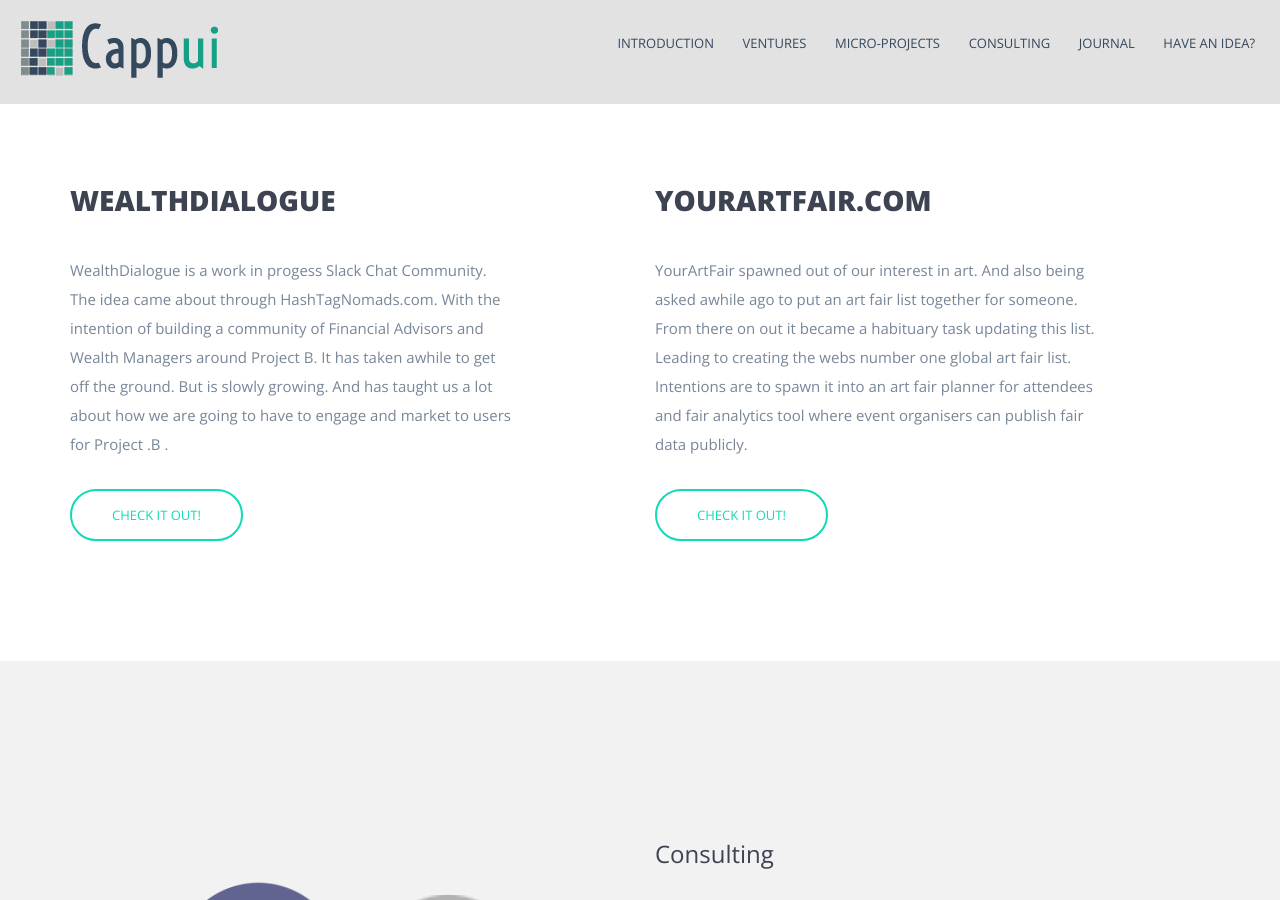
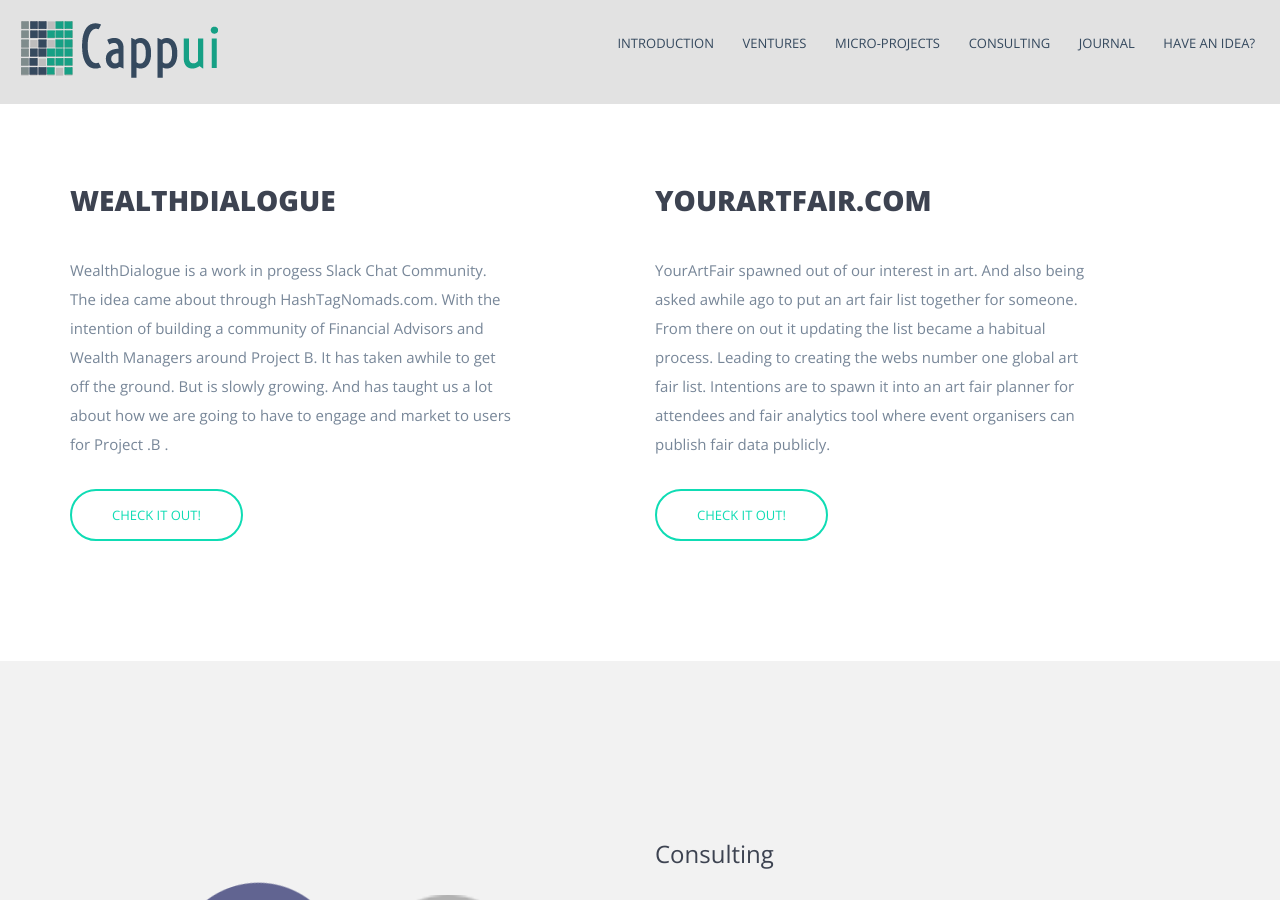
Before and after one commit to Cappui/Cappui-Website, a Jekyll site: the page built from index.html, in a window 1280 px wide and 900 px high, scrolled down 2289 px. Built offline with Jekyll 4.4.1, drawn with Linux system fonts in a browser that asks for light colours; nearby versions of some CDN libraries; library files that are not in the unit come from our copies; a style sheet for code colours, icons or effects is not loaded.

Commit message:
Updated index.html

```diff
--- a/index.html
+++ b/index.html
@@ -122,7 +122,7 @@
                     <div class="intro-content">
                         <h5>YourArtFair.com</h5>
                         <p></p>
-                        <p>YourArtFair spawned out of our interest in art. And also being asked awhile ago to put an art fair list together for someone. From there on out it became a habituary task updating this list. Leading to creating the webs number one global art fair list. Intentions are to spawn it into an art fair planner for attendees and fair analytics tool where event organisers can publish fair data publicly.</p>
+                        <p>YourArtFair spawned out of our interest in art. And also being asked awhile ago to put an art fair list together for someone. From there on out it updating the list became a habitual process. Leading to creating the webs number one global art fair list. Intentions are to spawn it into an art fair planner for attendees and fair analytics tool where event organisers can publish fair data publicly.</p>
                       <a href="http://YourArtFair.com" target="_blank" class="btn btn-ghost btn-accent btn-large">Check it out!</a>
                     </div>
                 </div>
```
